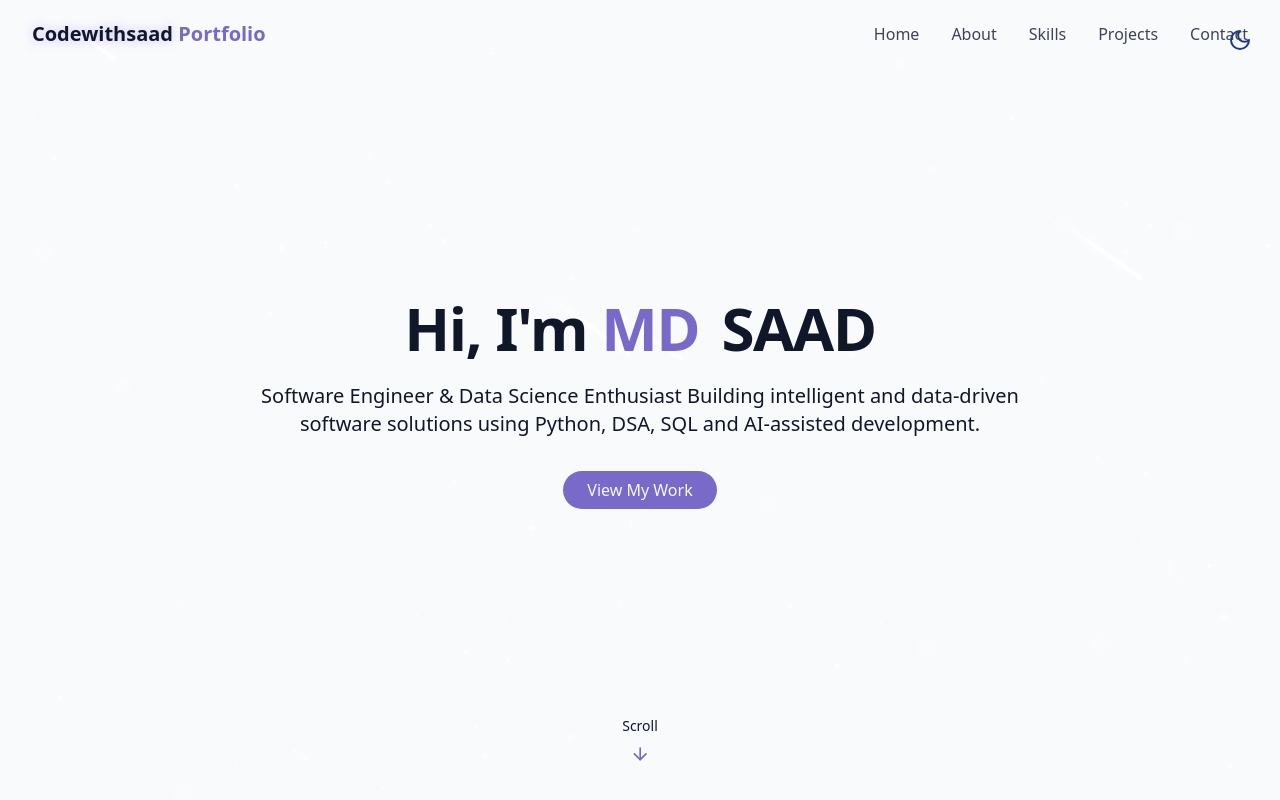
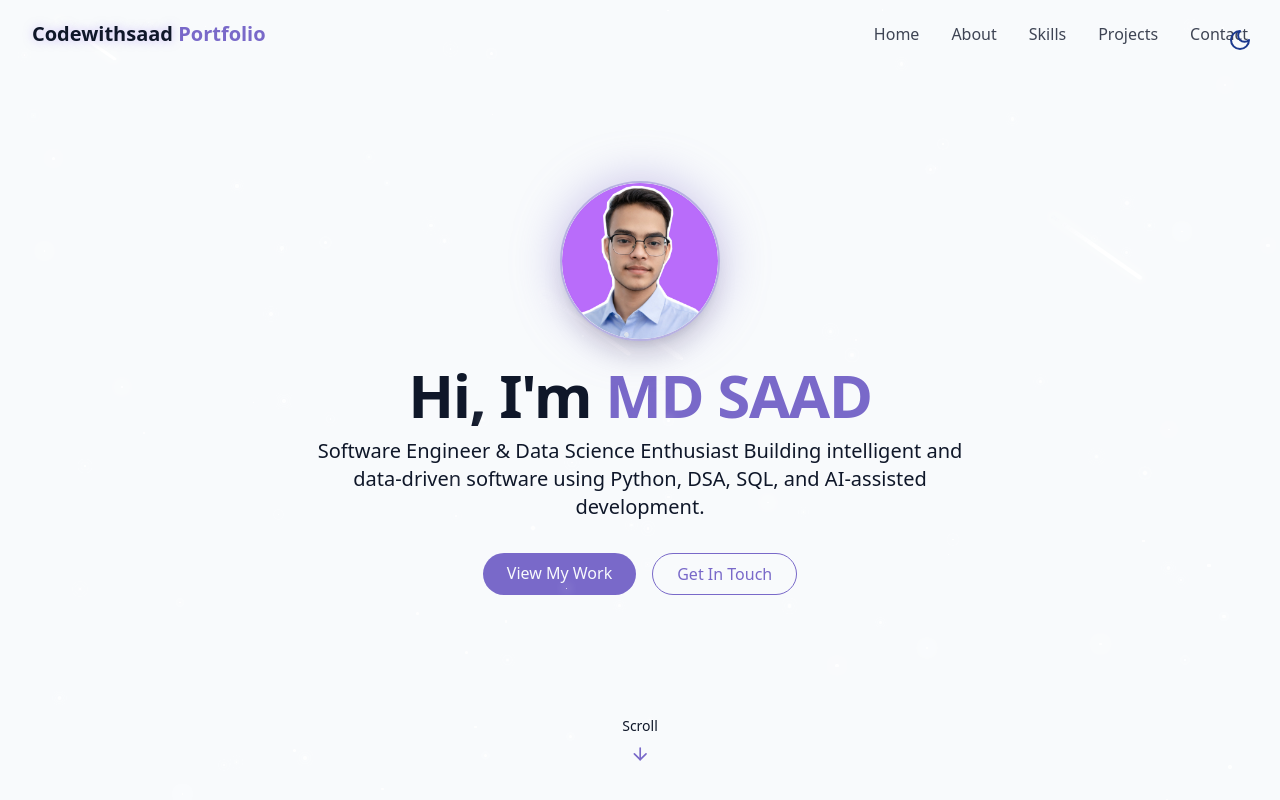
Before and after one commit to mdsaad8081/codewithsaad-portfolio, a React (Vite) app: page / in a window 1280 px wide. Shown: the top 800 px of the page. Built offline with nearby package versions, Linux system fonts and the light colour scheme.

Commit message:
profile photo updated

```diff
--- a/src/components/HeroSection.jsx
+++ b/src/components/HeroSection.jsx
@@ -4,38 +4,45 @@ export const HeroSection = () => {
   return (
     <section
       id="hero"
-      className="relative min-h-screen flex flex-col items-center justify-center px-4"
+      className="min-h-screen flex flex-col items-center justify-center text-center px-4 space-y-6"
     >
-      <div className="container max-w-4xl mx-auto text-center z-10">
-        <div className="space-y-6">
+      {/* PROFILE PHOTO */}
+      <div className="relative">
+        <div className="absolute inset-0 rounded-full blur-xl bg-primary/40"></div>
+        <img
+          src="/profile.png"
+          alt="Profile"
+          className="relative w-40 h-40 rounded-full object-cover border-2 border-primary/40 shadow-xl"
+        />
+      </div>
+
+      {/* TEXT */}
+      <div className="space-y-3 max-w-2xl">
         <h1 className="text-4xl md:text-6xl font-bold tracking-tight">
-            <span className="opacity-0 animate-fade-in"> Hi, I'm</span>
-            <span className="text-primary opacity-0 animate-fade-in-delay-1">
-              {" "}
-              MD
-            </span>
-            <span className="text-gradient ml-2 opacity-0 animate-fade-in-delay-2">
-              {" "}
-              SAAD
-            </span>
+          Hi, I'm <span className="text-primary">MD SAAD</span>
         </h1>
 
-          <p className="text-lg md:text-xl text-muted-foreground max-2-2xl mx-auto opacity-0 animate-fade-in-delay-3">
-             Software Engineer & Data Science Enthusiast
-Building intelligent and data-driven software solutions using Python, DSA, SQL and AI-assisted development.
+        <p className="text-lg md:text-xl text-muted-foreground">
+          Software Engineer & Data Science Enthusiast Building intelligent and data-driven software
+          using Python, DSA, SQL, and AI-assisted development.
         </p>
+      </div>
 
-          <div className="pt-4 opacity-0 animate-fade-in-delay-4">
-            <a href="#projects" className="cosmic-button">
+      {/* BUTTONS */}
+      <div className="flex flex-row gap-4 pt-2">
+        <a href="#projects" className="cosmic-button px-6 py-2 rounded-full">
           View My Work
         </a>
-          </div>
-        </div>
+        <a href="#contact" className="px-6 py-2 rounded-full border border-primary text-primary hover:bg-primary/10 transition">
+          Get In Touch
+        </a>
       </div>
 
+      {/* SCROLL DOWN ICON */}
       <div className="absolute bottom-8 left-1/2 transform -translate-x-1/2 flex flex-col items-center animate-bounce">
         <span className="text-sm text-muted-foreground mb-2"> Scroll </span>
         <ArrowDown className="h-5 w-5 text-primary" />
+
       </div>
     </section>
   );
```
Also changed, not shown: public/profile.png (added). Lines whose indentation alone changed are shown as unchanged.
